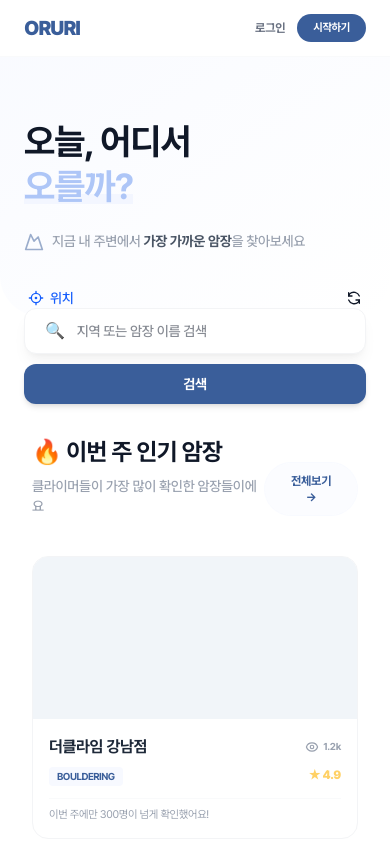
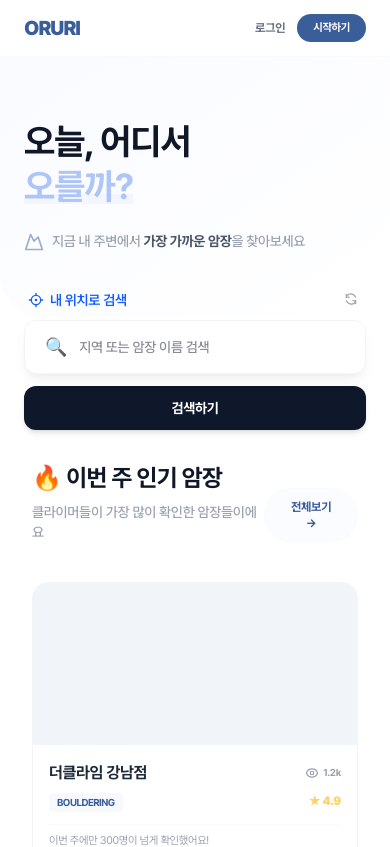
Before and after one commit to dmswl6310/Orri-Climbing, a Next.js app: page / in a window 390 px wide. Shown: the top 847 px of the page. Built offline with nearby package versions, Linux system fonts and the light colour scheme.

Commit message:
feat: 자동완성 디바운스 기능 추가

```diff
--- a/src/components/home/SearchBar.tsx
+++ b/src/components/home/SearchBar.tsx
@@ -2,43 +2,113 @@
 import { useRouter } from "next/navigation";
 import GpsIcon from "../icons/GpsIcon";
 import RefreshIcon from "../icons/RefreshIcon";
+import { useEffect, useState } from "react";
 
 const SearchBar = () => {
   const router = useRouter();
+  const [inputText, setInputText] = useState("");
+  const [isLoading, setIsLoading] = useState(false);
+  const [userLocation, setUserLocation] = useState("내 위치로 검색");
+  const [suggestions, setSuggestions] = useState([]);
 
-  const handleSearch = () => {
-    router.push(`/search?q=${encodeURIComponent("글자")}`);
+  // 자동완성 디바운스 적용
+  useEffect(() => {
+    const timer = setTimeout(async () => {
+      if (inputText.length > 0) {
+        try {
+          const res = await fetch(
+            `/api/autocomplete?q=${encodeURIComponent(inputText)}`,
+          );
+          const data = await res.json();
+          setSuggestions(data);
+        } catch (error) {
+          console.error("자동완성 에러:", error);
+        }
+      } else {
+        setSuggestions([]);
+      }
+    }, 300); //0.3초 대기
+
+    return () => clearTimeout(timer);
+  }, [inputText]);
+
+  const handleSearch = (query: string) => {
+    if (!query) return;
+
+    router.push(`/search?q=${encodeURIComponent(query)}`);
+    setInputText(query);
+  };
+
+  const handleLocationSearch = () => {
+    if (!navigator.geolocation)
+      return alert("GPS를 지원하지 않는 브라우저입니다.");
+    setIsLoading(true);
+    navigator.geolocation.getCurrentPosition(
+      (pos) => {
+        const { latitude, longitude } = pos.coords;
+        setUserLocation("검색 중...");
+        router.push(`/search?lat=${latitude}&lon=${longitude}`);
+        setIsLoading(false);
+      },
+      () => {
+        alert("위치 정보를 가져오는데 실패했습니다.");
+        setIsLoading(false);
+      },
+    );
   };
 
   return (
-    <section className="px-6 md:px-16 -mt-7 relative z-20 max-w-4xl mx-auto">
-      <div className="flex justify-between items-center px-1">
+    <section className="px-6 md:px-16 -mt-7 relative z-20 max-w-4xl mx-auto w-full">
+      <div className="flex justify-between items-end px-1 mb-2.5">
         <button
-          // onClick={handleLocationSearch}
-          className="flex items-center gap-1.5 text-sm font-medium text-blue-600"
+          onClick={handleLocationSearch}
+          className="flex items-center gap-1.5 text-sm font-semibold text-blue-600 hover:text-blue-800 transition-colors"
         >
-          <GpsIcon />
-          <span>위치</span>
+          <GpsIcon className="w-4 h-4" />
+          <span className="truncate max-w-[150px]">{userLocation}</span>
         </button>
-        <RefreshIcon
-        // className="text-gray-400 cursor-pointer"
-        // onClick={handleLocationSearch}
-        />
+
+        <button onClick={handleLocationSearch} className="p-1 group">
+          <RefreshIcon
+            className={`w-3.5 h-3.5 text-gray-400 group-hover:text-gray-600 transition-all ${isLoading ? "animate-spin" : ""}`}
+          />
+        </button>
       </div>
-      <div className="flex flex-col sm:flex-row gap-2.5">
-        <div className="flex-[3] bg-white rounded-xl shadow-lg shadow-black/5 flex items-center px-5 py-2.5 md:py-3 border border-gray-100">
-          <span className="text-gray-400 mr-3">🔍</span>
+
+      <div className="flex flex-col sm:flex-row gap-3">
+        <div className="flex-[3] relative bg-white rounded-xl shadow-lg shadow-black/5 flex items-center px-5 py-3 md:py-3.5 border border-gray-100 focus-within:border-blue-200 transition-all">
+          <span className="text-gray-400 mr-3 text-lg">🔍</span>
           <input
             type="text"
+            value={inputText}
+            onChange={(e) => setInputText(e.target.value)}
+            onKeyDown={(e) => e.key === "Enter" && handleSearch(inputText)}
             placeholder="지역 또는 암장 이름 검색"
-            className="w-full outline-none text-sm md:text-base font-medium"
+            className="w-full outline-none text-sm md:text-base font-medium bg-transparent"
           />
+
+          {/* 자동완성 드롭다운 (input이 있을 때만 노출) */}
+          {inputText.length > 0 && suggestions.length > 0 && (
+            <div className="absolute top-[110%] left-0 w-full bg-white rounded-xl shadow-xl border border-gray-100 py-2 z-50">
+              {suggestions.map((item, idx) => (
+                <div
+                  key={idx}
+                  onClick={() => handleSearch(item)}
+                  className="px-5 py-2.5 hover:bg-gray-50 cursor-pointer text-sm text-gray-700 border-b border-gray-50 last:border-0 flex items-center gap-2"
+                >
+                  <span className="text-gray-400">🔍</span>
+                  <span>{item}</span>
+                </div>
+              ))}
+            </div>
+          )}
         </div>
+
         <button
-          onClick={handleSearch}
-          className="flex-1 bg-main-dark text-white rounded-xl px-6 py-2.5 md:py-3 shadow-md font-bold text-sm md:text-base hover:brightness-110 transition-all"
+          onClick={() => handleSearch(inputText)}
+          className="flex-1 bg-slate-900 text-white rounded-xl px-8 py-3 md:py-3.5 shadow-md font-bold text-sm md:text-base hover:bg-slate-800 active:scale-[0.98] transition-all"
         >
-          검색
+          검색하기
         </button>
       </div>
     </section>
```
